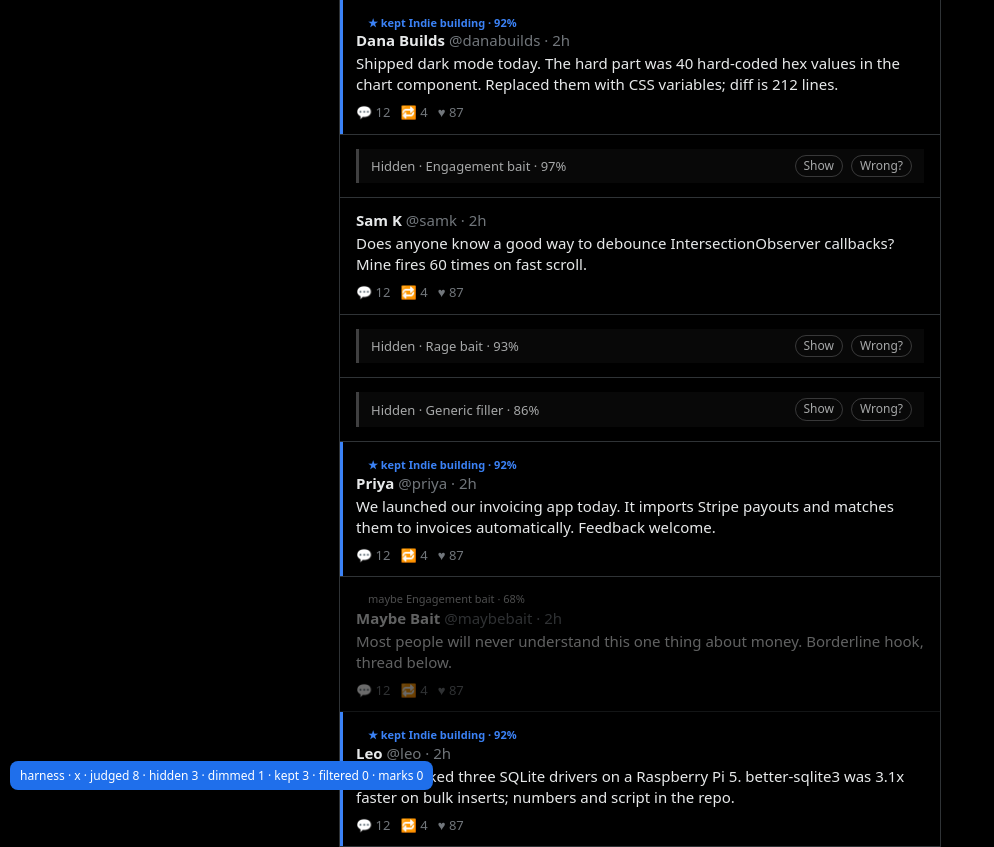
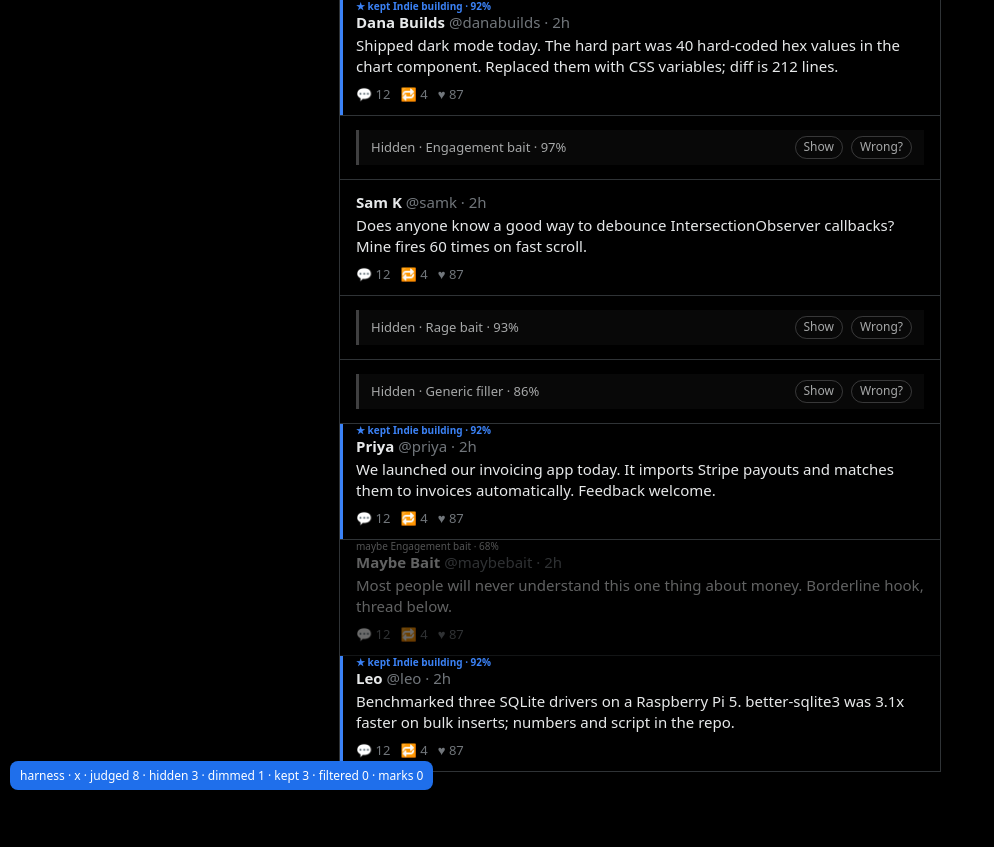
Before and after one commit to abhixhek/feedwall, a browser extension: page tests/harness/index.html in a window 1280 px wide. Shown: the whole page, without its empty margins (0-994 px from the left). After the commit the page ends 800 px from the top, so only its background shows below. Drawn offline with Linux system fonts and the light colour scheme.

Commit message:
Keep notes out of the host's layout (v0.2.1)
Found on the live X feed: a post is a flex row there, and the "maybe ..."
or "kept ..." note was a full-width item inside that row. It squeezed the
post's content to almost nothing, so the post grew to 2,844 px of blank
space. The note now floats in the post's top padding and takes no part in
layout. Confirmed on the live page: the same post measured 668 px with the
new rule applied.

The test bench's fake posts are now flex rows too, so this class of bug
shows up there first.

```diff
--- a/package.json
+++ b/package.json
@@ -1,6 +1,6 @@
 {
   "name": "feedwall",
-  "version": "0.2.0",
+  "version": "0.2.1",
   "private": true,
   "description": "Plain-English content filter for feeds, powered by a decision model.",
   "license": "MIT",
--- a/src/content/style.css
+++ b/src/content/style.css
@@ -11,8 +11,7 @@ html[data-fw-peek] tr[data-fw-state="filtered"], html[data-fw-peek] tr[data-fw-f
 [data-fw-state="marked"] { box-shadow: inset 3px 0 0 #3b82f6; }
 [data-fw-state="marked"][data-fw-note]::before {
   content: attr(data-fw-note);
-  display: block; flex: 1 0 100%; width: 100%; box-sizing: border-box; padding: 3px 12px 0;
-  font: 600 11px/1.4 system-ui, sans-serif; color: #3b82f6;
+  font: 600 10px/12px system-ui, sans-serif; color: #3b82f6;
 }
 tr[data-fw-state="marked"][data-fw-note]::before { content: none; display: none; }
 tr[data-fw-state="marked"] > td:last-child { box-shadow: inset 3px 0 0 #3b82f6; }
@@ -43,8 +42,16 @@ tr[data-fw-state="marked"] > td:last-child { box-shadow: inset 3px 0 0 #3b82f6;
 [data-fw-state="dim"]:hover { opacity: 1; }
 [data-fw-state="dim"][data-fw-note]::before {
   content: attr(data-fw-note);
-  display: block; flex: 1 0 100%; width: 100%; box-sizing: border-box; padding: 2px 12px;
-  font: 11px/1.4 system-ui, sans-serif; opacity: 0.8;
+  font: 10px/12px system-ui, sans-serif; opacity: 0.85;
+}
+
+/* The note must never take part in the host's layout. X lays a post out as a flex ROW, and a full-width note inside
+   that row squeezes the post's content to nothing (found on the live site). So the note floats in the post's top
+   padding instead, and the post's own size and flow are left exactly as the site made them. */
+[data-fw-state="dim"], [data-fw-state="marked"] { position: relative; }
+[data-fw-state="dim"][data-fw-note]::before, [data-fw-state="marked"][data-fw-note]::before {
+  position: absolute; top: 0; left: 16px; z-index: 1;
+  white-space: nowrap; pointer-events: none;
 }
 
 /* a generated block inside a table row becomes a stray cell and shifts the columns, so rows get a tooltip instead */
--- a/tests/harness/index.html
+++ b/tests/harness/index.html
@@ -10,7 +10,9 @@
     body { margin: 0; background: #000; color: #e7e9ea; font: 15px/1.4 system-ui, sans-serif; }
     body.hn { background: #f6f6ef; color: #000; font: 10pt Verdana, sans-serif; }
     .col { max-width: 600px; margin: 0 auto; border-left: 1px solid #2f3336; border-right: 1px solid #2f3336; }
-    article { border-bottom: 1px solid #2f3336; padding: 12px 16px; display: block; }
+    /* X lays a post out as a flex row with one child; keep that here, because layout bugs depend on it */
+    article { border-bottom: 1px solid #2f3336; padding: 12px 16px; display: flex; flex-direction: row; }
+    article > div { flex: 1 1 0; min-width: 0; }
     [data-testid="User-Name"] { font-weight: 700; margin-bottom: 2px; }
     [data-testid="User-Name"] span { color: #71767b; font-weight: 400; }
     .actions { color: #71767b; font-size: 13px; margin-top: 8px; }
```
Also changed, not shown: docs/feed.png, docs/focus.png, manifest.json.
